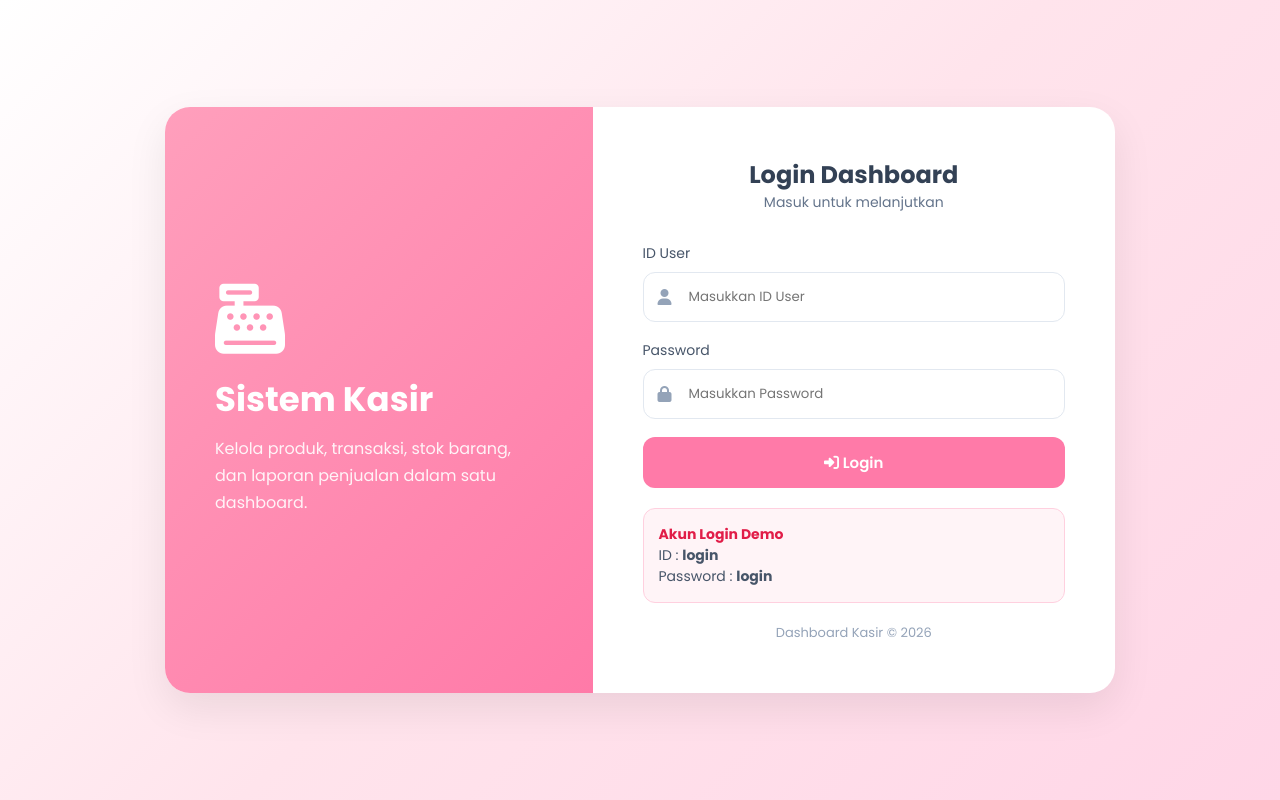
After one commit to nengisannn/TB-Prak_Basdat-B-Kelompok-1, a PHP site: page /login.php in a window 1280 px wide. The commit adds this page. Run offline with PHP 8.4, Linux system fonts and the light colour scheme.

Commit message:
deskripsi

```diff
--- /dev/null
+++ b/dashboard/login.php
@@ -0,0 +1,75 @@
+<!DOCTYPE html>
+<html lang="id">
+<head>
+    <meta charset="UTF-8">
+    <meta name="viewport" content="width=device-width, initial-scale=1.0">
+    <title>Login Dashboard Kasir</title>
+    <link href="https://fonts.googleapis.com/css2?family=Poppins:wght@300;400;500;600;700&display=swap" rel="stylesheet">
+    <link rel="stylesheet" href="https://cdnjs.cloudflare.com/ajax/libs/font-awesome/6.5.1/css/all.min.css">
+    <style>
+        *{ margin:0; padding:0; box-sizing:border-box; font-family:'Poppins',sans-serif; }
+        body{ min-height:100vh; display:flex; justify-content:center; align-items:center; background:linear-gradient(135deg, #ffffff, #ffe4ec, #ffd6e7); }
+        .login-wrapper{ width:950px; max-width:95%; display:flex; overflow:hidden; border-radius:25px; background:#fff; box-shadow:0 15px 40px rgba(0,0,0,.08); }
+        .left-side{ width:45%; padding:50px; background:linear-gradient(135deg, #ff9fbc, #ff7aa8); color:white; display:flex; flex-direction:column; justify-content:center; }
+        .left-side i{ font-size:70px; margin-bottom:20px; }
+        .left-side h1{ font-size:34px; margin-bottom:10px; }
+        .left-side p{ opacity:.9; line-height:1.7; }
+        .right-side{ width:55%; padding:50px; }
+        .login-title{ text-align:center; margin-bottom:30px; }
+        .login-title h2{ color:#334155; }
+        .login-title p{ color:#64748b; font-size:14px; }
+        .form-group{ margin-bottom:18px; }
+        .form-group label{ display:block; margin-bottom:8px; color:#475569; font-size:14px; }
+        .input-box{ position:relative; }
+        .input-box i{ position:absolute; left:15px; top:50%; transform:translateY(-50%); color:#94a3b8; }
+        .input-box input{ width:100%; padding:14px 14px 14px 45px; border:1px solid #e2e8f0; border-radius:12px; outline:none; transition:.3s; }
+        .input-box input:focus{ border-color:#ff7aa8; }
+        .btn-login{ width:100%; border:none; padding:14px; border-radius:12px; background:#ff7aa8; color:white; font-size:15px; font-weight:600; cursor:pointer; transition:.3s; }
+        .btn-login:hover{ background:#ff6297; }
+        .demo-account{ margin-top:20px; padding:15px; border-radius:12px; background:#fff4f7; border:1px solid #ffd0df; color:#475569; font-size:14px; }
+        .demo-account strong{ color:#e11d48; }
+        .footer{ text-align:center; margin-top:20px; color:#94a3b8; font-size:13px; }
+        @media(max-width:768px){ .login-wrapper{ flex-direction:column; } .left-side, .right-side{ width:100%; } }
+    </style>
+</head>
+<body>
+<div class="login-wrapper">
+    <div class="left-side">
+        <i class="fa-solid fa-cash-register"></i>
+        <h1>Sistem Kasir</h1>
+        <p>Kelola produk, transaksi, stok barang, dan laporan penjualan dalam satu dashboard.</p>
+    </div>
+    <div class="right-side">
+        <div class="login-title">
+            <h2>Login Dashboard</h2>
+            <p>Masuk untuk melanjutkan</p>
+        </div>
+        <form action="proses_login.php" method="POST">
+            <div class="form-group">
+                <label>ID User</label>
+                <div class="input-box">
+                    <i class="fa-solid fa-user"></i>
+                    <input type="text" name="username" placeholder="Masukkan ID User" required>
+                </div>
+            </div>
+            <div class="form-group">
+                <label>Password</label>
+                <div class="input-box">
+                    <i class="fa-solid fa-lock"></i>
+                    <input type="password" name="password" placeholder="Masukkan Password" required>
+                </div>
+            </div>
+            <button type="submit" class="btn-login">
+                <i class="fa-solid fa-right-to-bracket"></i> Login
+            </button>
+        </form>
+        <div class="demo-account">
+            <strong>Akun Login Demo</strong><br>
+            ID : <b>login</b><br>
+            Password : <b>login</b>
+        </div>
+        <div class="footer">Dashboard Kasir © 2026</div>
+    </div>
+</div>
+</body>
+</html>
```
Also changed, not shown: dashboard/index.php (+29 -6 lines), dashboard/logout.php (added, +10 -0 lines), dashboard/proses_login.php (added, +35 -0 lines).
